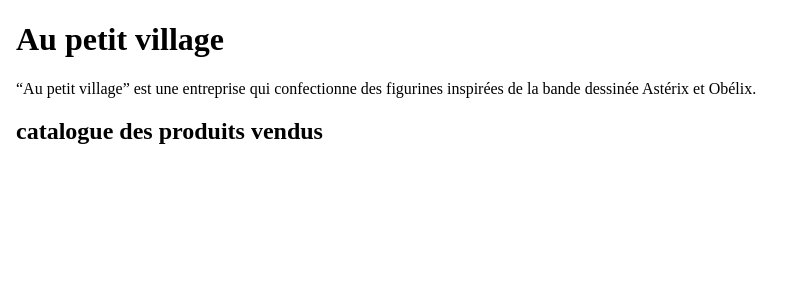
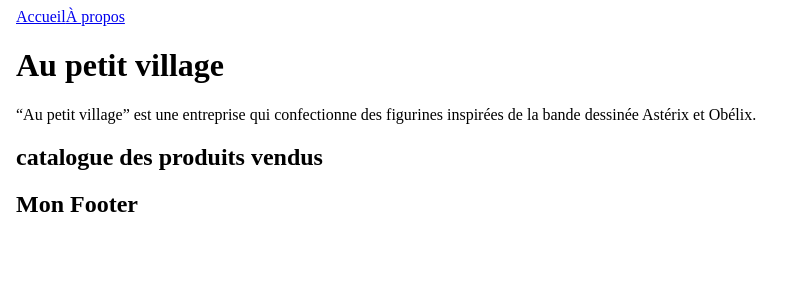
Before and after one commit to Delmi140/ANGULAR-AU-PETIT-VILLAGE-DELMI-NIDHAR, an Angular app: page / in a window 1280 px wide. Shown: the top 300 px of the page, without its empty margins (0-803 px from the left). Built offline with nearby package versions, Linux system fonts and the light colour scheme.

Commit message:
Add header and footer

```diff
--- a/src/app/app.component.html
+++ b/src/app/app.component.html
@@ -1,14 +1,12 @@
 <body>
   <header>
-
-
+    <app-header></app-header>
   </header>
   <main>
     <router-outlet />
 
   </main>
   <footer>
-
-
+    <app-footer></app-footer>
   </footer>
 </body>
--- a/src/app/app.module.ts
+++ b/src/app/app.module.ts
@@ -5,12 +5,16 @@
 import { AppComponent } from './app.component';
 import { HomeComponent } from './home/home.component';
 import { AboutComponent } from './about/about.component';
+import { HeaderComponent } from './header/header.component';
+import { FooterComponent } from './footer/footer.component';
 
 @NgModule({
   declarations: [
     AppComponent,
     HomeComponent,
-    AboutComponent
+    AboutComponent,
+    HeaderComponent,
+    FooterComponent
   ],
   imports: [
     BrowserModule,
--- /dev/null
+++ b/src/app/footer/footer.component.html
@@ -0,0 +1 @@
+<h2>Mon Footer</h2>
--- /dev/null
+++ b/src/app/header/header.component.html
@@ -0,0 +1,4 @@
+<nav>
+    <a routerLink="/">Accueil</a>
+    <a routerLink="/about">À propos</a>
+</nav>
```
Also changed, not shown: src/app/footer/footer.component.ts (added, +10 -0 lines), src/app/header/header.component.ts (added, +10 -0 lines), src/app/footer/footer.component.css (added), src/app/header/header.component.css (added), 2 other files (tests, documents, lock files or other folders).
